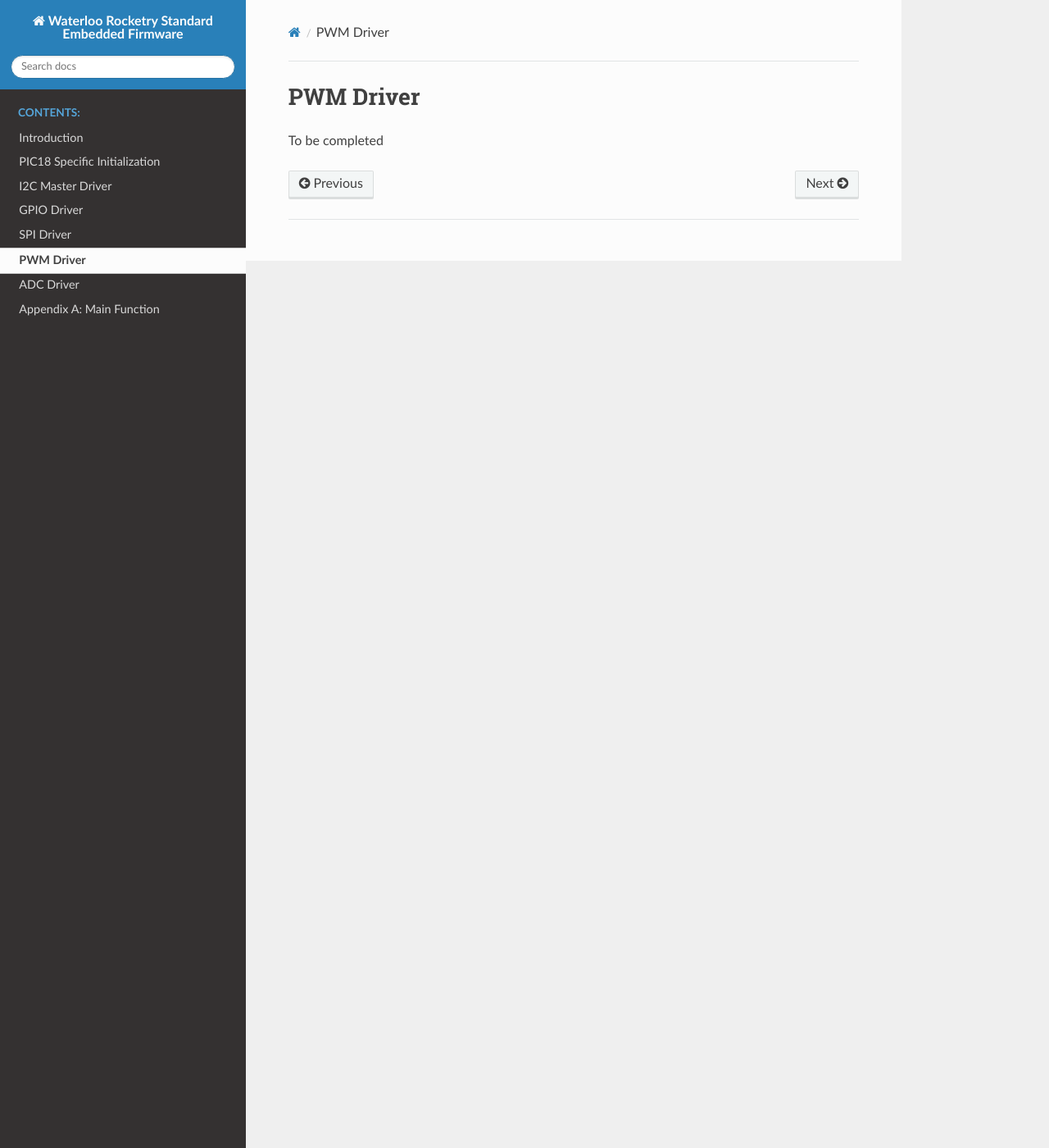
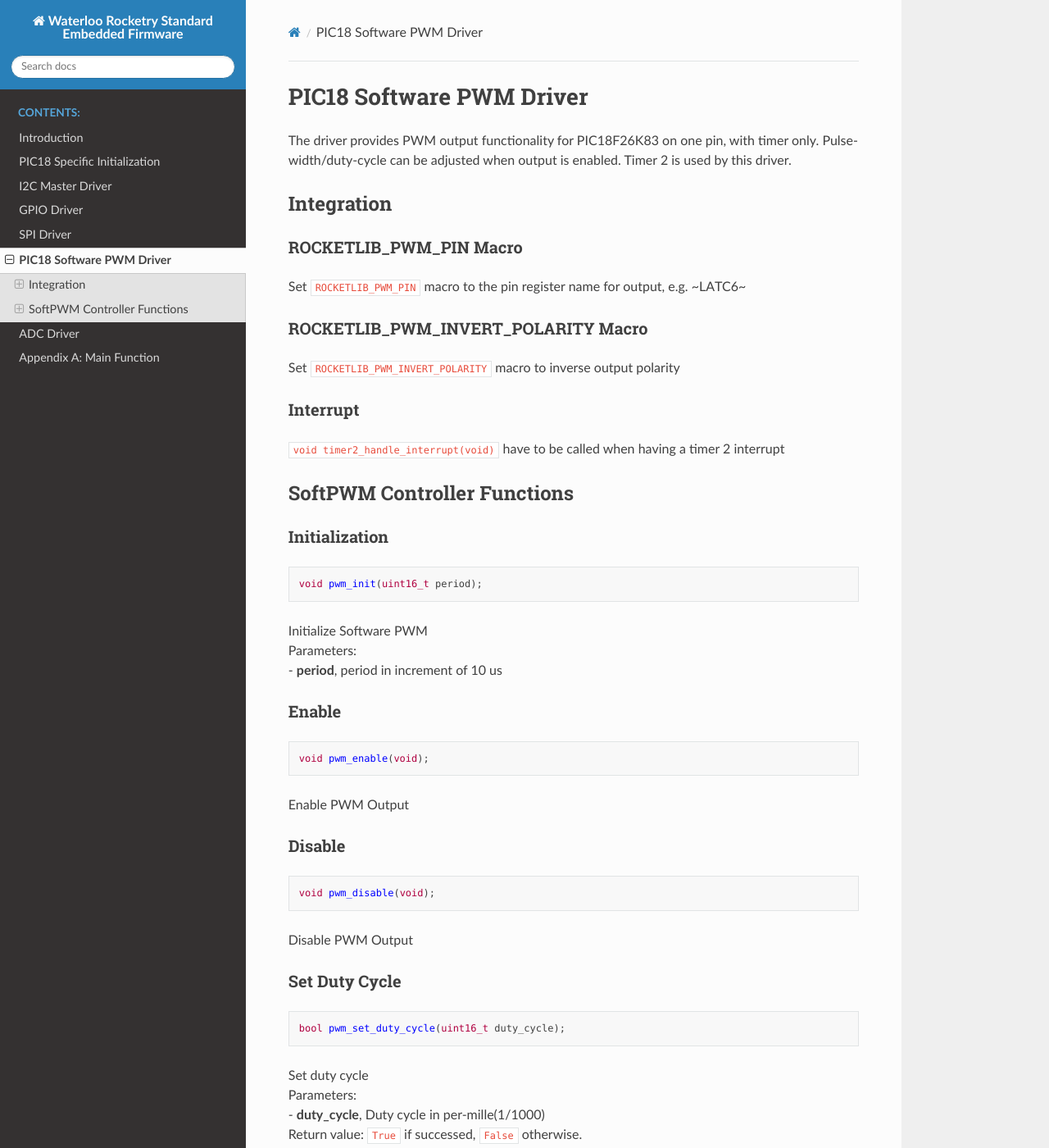
Before and after one commit to waterloo-rocketry/rocketlib, a Sphinx documentation site: the page built from doc/pwm_driver.rst, in a window 1280 px wide and 1400 px high. Shown: the whole window at 82% size. Built offline with Sphinx 7.4.7 and the Read the Docs theme 2.0.0, drawn with Linux system fonts in a browser that asks for light colours; some of the changed text lies outside the part shown.

Commit message:
Add PIC18 Software PWM documentation

```diff
--- a/doc/pwm_driver.rst
+++ b/doc/pwm_driver.rst
@@ -1,4 +1,70 @@
-PWM Driver
-==========
+PIC18 Software PWM Driver
+*************************
 
-To be completed
+The driver provides PWM output functionality for PIC18F26K83 on one pin, with timer only. Pulse-width/duty-cycle can be adjusted when output is enabled. Timer 2 is used by this driver.
+
+Integration
+===========
+
+ROCKETLIB_PWM_PIN Macro
+-----------------------
+Set ``ROCKETLIB_PWM_PIN`` macro to the pin register name for output, e.g. ~LATC6~
+
+ROCKETLIB_PWM_INVERT_POLARITY Macro
+-----------------------------------
+Set ``ROCKETLIB_PWM_INVERT_POLARITY`` macro to inverse output polarity
+
+Interrupt
+---------
+``void timer2_handle_interrupt(void)`` have to be called when having a timer 2 interrupt
+
+SoftPWM Controller Functions
+============================
+
+Initialization
+--------------
+.. code-block:: c
+
+  void pwm_init(uint16_t period);
+
+| Initialize Software PWM
+| Parameters:
+| - **period**, period in increment of 10 us
+
+Enable
+------
+.. code-block:: c
+
+  void pwm_enable(void);
+
+| Enable PWM Output
+
+Disable
+-------
+.. code-block:: c
+
+  void pwm_disable(void);
+
+| Disable PWM Output
+
+Set Duty Cycle
+--------------
+.. code-block:: c
+
+  bool pwm_set_duty_cycle(uint16_t duty_cycle);
+
+| Set duty cycle
+| Parameters:
+| - **duty_cycle**, Duty cycle in per-mille(1/1000)
+| Return value: ``True`` if successed, ``False`` otherwise.
+
+Set Pulse Width
+---------------
+.. code-block:: c
+
+  bool pwm_set_pulse_width(uint16_t pulse_width);
+
+| Set pulse width
+| Parameters:
+| - **pulse_width**, pulse width in increment of 10 us
+| Return value: ``True`` if successed, ``False`` otherwise.
```
